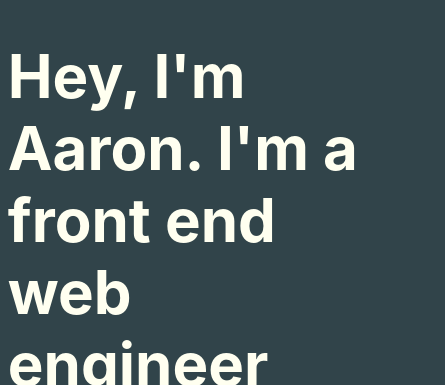
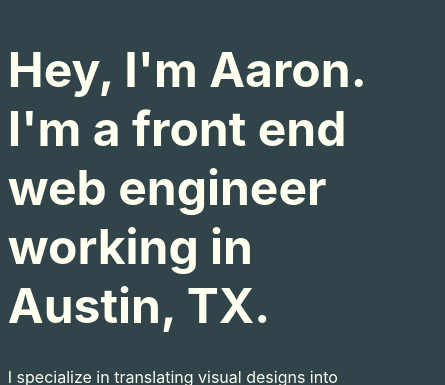
Before and after one commit to bakerTX/bakertx.github.io, a React (Create React App) app: page / in a window 390 px wide. Shown: the top 385 px of the page, 445 px wide, since content can reach past the window. Built offline with nearby package versions, Linux system fonts and the light colour scheme.

Commit message:
fix mobile spacing and font size

```diff
--- a/src/App.js
+++ b/src/App.js
@@ -18,7 +18,7 @@ function App() {
       </header>
 
       <div className="util-column util-centered">
-        <img src={photo} alt="artistic depiction of an astronaut" width="500" />
+        <img src={photo} alt="artistic depiction of an astronaut" className="hero-image" />
         <span>
           Photo credit
           {'  '}
--- a/src/home.css
+++ b/src/home.css
@@ -7,12 +7,22 @@
 
 .hero-text {
   font-size: 3.75rem;
+  margin-top: 0;
+}
+
+.hero-image {
+  width: 500px;
+  max-width: 100%;
 }
 
 /* small screens */
 @media (max-width: 800px) {
   .everything {
     max-width: 96%;
+  }
+
+  .hero-text {
+    font-size: 3rem;
   }
 }
 
--- a/src/util.css
+++ b/src/util.css
@@ -6,6 +6,7 @@ body {
   -webkit-font-smoothing: antialiased;
   -moz-osx-font-smoothing: grayscale;
 
+  padding-top: 40px;
   background-color: #31444A;
   color: ivory;
 }
```
